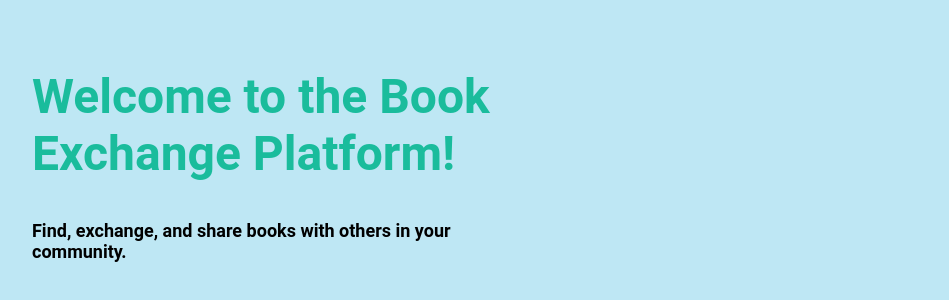
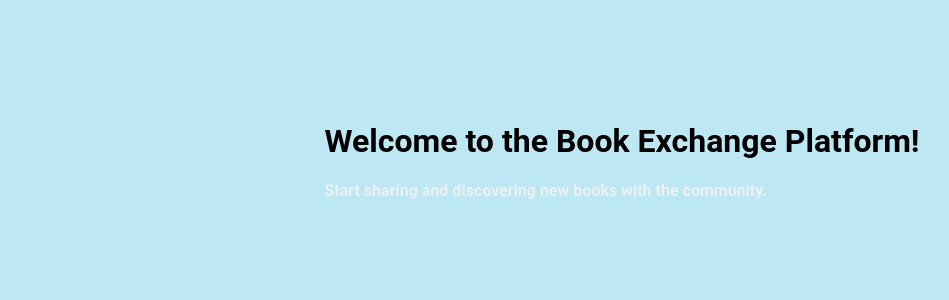
Before and after one commit to leiabjorlin/book-exchange-platform, a React (Create React App) app in the folder client/: page /platform in a window 1280 px wide. Shown: the part 242-542 px from the top of the page, without its empty margins (18-967 px from the left). Built offline with nearby package versions, Linux system fonts and the light colour scheme.

Commit message:
added redirection after login

```diff
--- a/client/src/App.js
+++ b/client/src/App.js
@@ -2,23 +2,17 @@ import React from 'react';
 import { BrowserRouter as Router, Route, Routes } from 'react-router-dom';
 import Login from './components/Login.js';
 import Register from './components/Register.js';
+import Platform from './components/Platform.js';
 import './App.css';
 
 function App() {
   return (
     <Router>
-      <div className="app-container">
-        <div className="welcome-section">
-          <h1>Welcome to the Book Exchange Platform!</h1>
-          <p>Find, exchange, and share books with others in your community.</p>
-        </div>
-        <div className="form-section">
-          <Routes>
+      <Routes>
             <Route path="/" element={<Login />} />
             <Route path="/register" element={<Register />} />
-          </Routes>
-        </div>
-      </div>
+            <Route path="/platform" element={<Platform />} />
+        </Routes>
     </Router>
   );
 }
--- a/client/src/components/Login.js
+++ b/client/src/components/Login.js
@@ -1,5 +1,5 @@
 import React, { useState } from 'react';
-import { Link } from 'react-router-dom';
+import { Link, useNavigate } from 'react-router-dom'; // Import useNavigate
 
 const Login = () => {
   const [formData, setFormData] = useState({
@@ -7,6 +7,7 @@ const Login = () => {
     password: ''
   });
   const [message, setMessage] = useState('');
+  const navigate = useNavigate(); // Initialize useNavigate
 
   const { email, password } = formData;
 
@@ -25,12 +26,18 @@ const Login = () => {
     const user = users.find((user) => user.email === email && user.password === password);
     if (user) {
       setMessage('Login successful');
+      navigate('/platform'); // Redirect to the platform after successful login
     } else {
-      setMessage('Invalid email number or password');
+      setMessage('Invalid email or password');
     }
   };
 
   return (
+    <div className='app-container'>
+      <div className="welcome-section">
+        <h1>Welcome to the Book Exchange Platform!</h1>
+        <p>Find, exchange, and share books with others in your community.</p>
+      </div>
       <div className="form-container">
         <h2>Login</h2>
         <form onSubmit={handleSubmit}>
@@ -47,6 +54,7 @@ const Login = () => {
         {message && <p>{message}</p>}
         <p><Link to="/register">Don't have an account? Register here</Link></p>
       </div>
+    </div>
   );
 };
 
--- /dev/null
+++ b/client/src/components/Platform.js
@@ -0,0 +1,12 @@
+import React from 'react';
+
+const Platform = () => {
+  return (
+    <div>
+      <h1>Welcome to the Book Exchange Platform!</h1>
+      <p>Start sharing and discovering new books with the community.</p>
+    </div>
+  );
+};
+
+export default Platform;
--- a/client/src/components/Register.js
+++ b/client/src/components/Register.js
@@ -35,6 +35,11 @@ const Register = () => {
   };
 
   return (
+    <div className='app-container'>
+      <div className="welcome-section">
+        <h1>Welcome to the Book Exchange Platform!</h1>
+        <p>Find, exchange, and share books with others in your community.</p>
+      </div>
       <div className="form-container">
         <h2>Register</h2>
         <form onSubmit={handleSubmit}>
@@ -55,6 +60,7 @@ const Register = () => {
         {message && <p>{message}</p>}
         <p><Link to="/">Already have an account? Login here</Link></p>
       </div>
+    </div>
   );
 };
 
```
Also changed, not shown: client/src/components/LandingPage.js (deleted, +0 -20 lines). Lines whose indentation alone changed are shown as unchanged.
